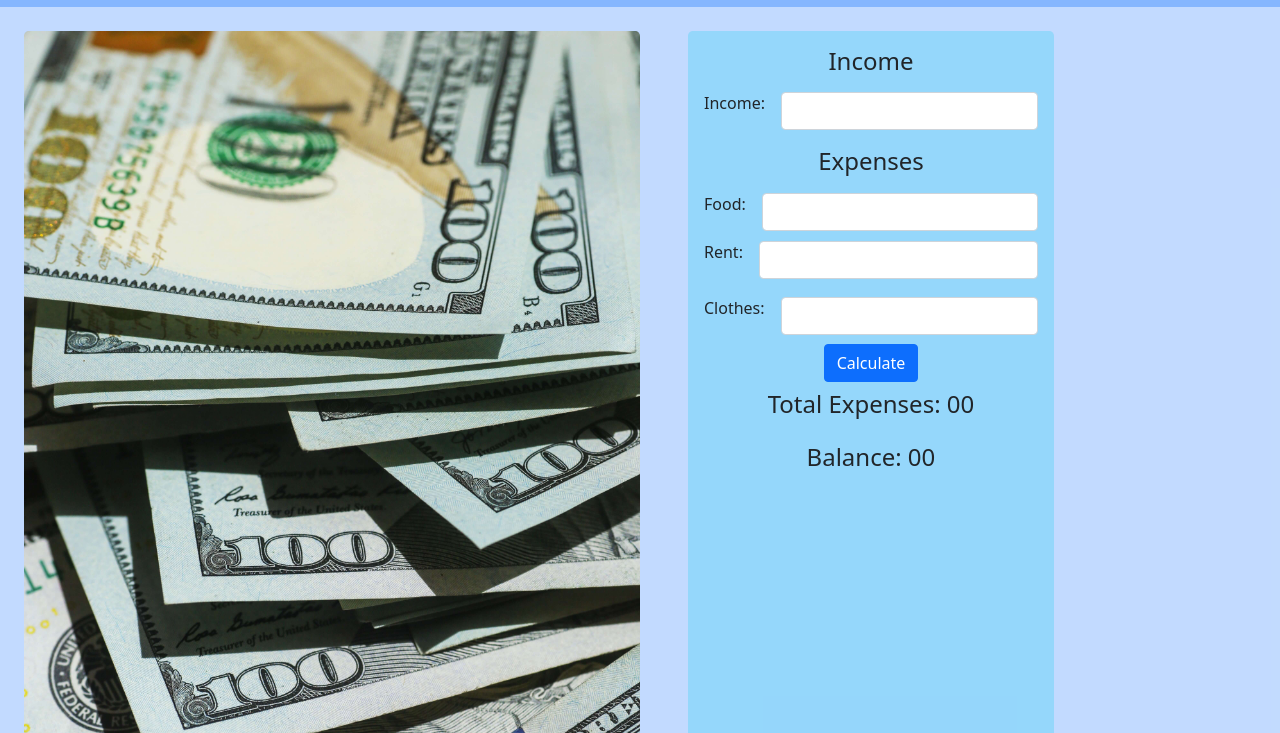
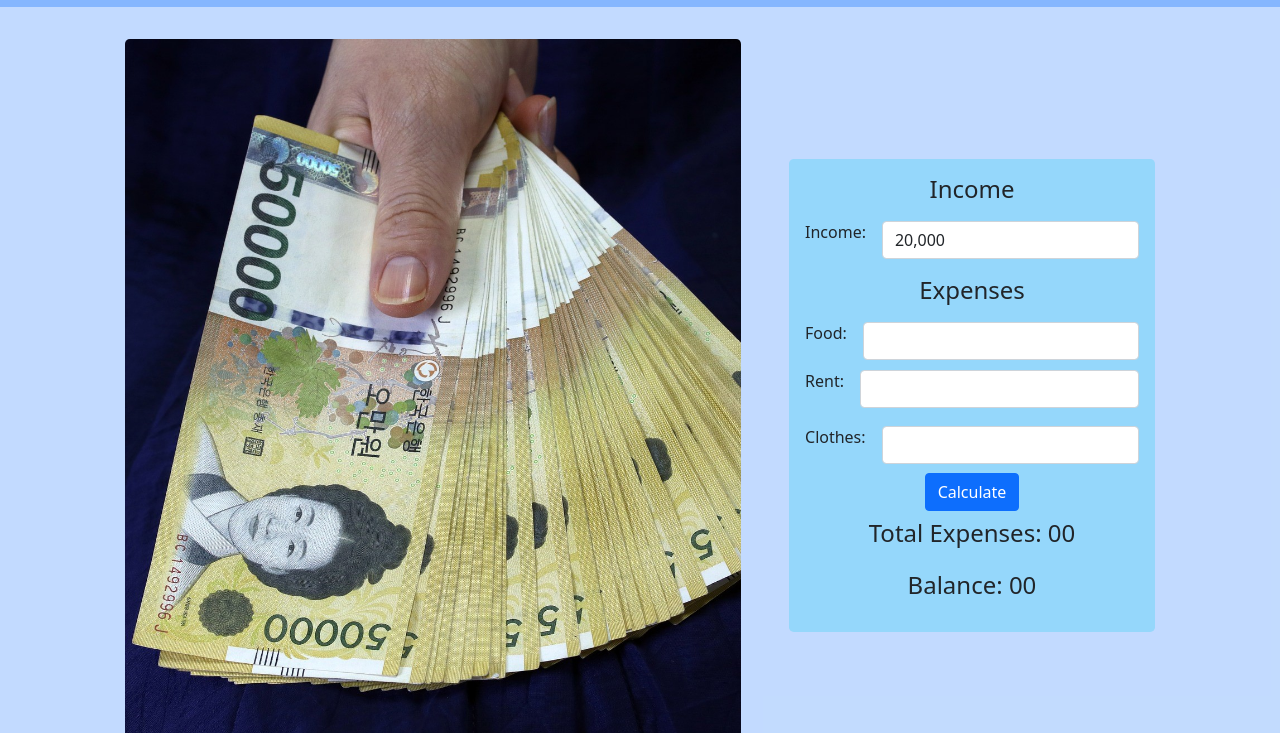
Before and after one commit to HossainRafi/money-master, a plain HTML site: page index.html in a window 1280 px wide. Shown: the part 67-800 px from the top of the page. Drawn offline with nearby package versions, Linux system fonts and the light colour scheme; files whose address does not match are found by name.

Commit message:
simple modification

```diff
--- a/index.html
+++ b/index.html
@@ -23,23 +23,23 @@
     </header>
 
     <!-- Section Start -->
-    <section class="bg-primary bg-opacity-25">
+    <section class="bg-primary bg-opacity-25 ">
       <div class="p-4">
-        <div class="d-flex flex-column flex-md-row">
+        <div class="d-flex justify-content-center align-items-center flex-column flex-md-row">
           <!-- Image Section -->
-          <div class="justify-content-center align-items-center col-md-6 me-5">
-            <img class="rounded-3 img-fluid" src="./image/image-2.jpg" alt="" />
+          <div class="col-md-6 me-5 mt-2">
+            <img class="align-items-center rounded-3 img-fluid" src="./image/image-1.jpg" alt="" />
           </div>
 
           <!-- Account Section -->
-          <div class="bg-info bg-opacity-25 p-3 rounded-3">
+          <div class="bg-info bg-opacity-25 p-3 rounded-3 mt-2">
 
               <!-- Income Part -->
             <div>
               <h4 class="text-center pb-2">Income</h4>
               <div class="d-flex align-items-center">
                 <p class="me-3">Income:</p>
-                <input class="form-control" type="text" />
+                <input class="form-control" type="text" value="20,000"/>
               </div>
             </div>
 
@@ -47,15 +47,15 @@
             <div>
               <h4 class="text-center pt-3 pb-2">Expenses</h4>
               <div class="d-flex align-items-center">
-                <p class="me-3">Food:</p>
+                <p id="food-cost" class="me-3">Food:</p>
                 <input class="form-control" type="text" />
               </div>
               <div class="d-flex align-items-center py-2">
-                <p class="me-3">Rent:</p>
+                <p id="rent-cost" class="me-3">Rent:</p>
                 <input class="form-control" type="text" />
               </div>
               <div class="d-flex align-items-center py-2">
-                <p class="me-3">Clothes:</p>
+                <p id="cloth-cost" class="me-3">Clothes:</p>
                 <input class="form-control" type="text" />
               </div>
               <div class="text-center">
```
